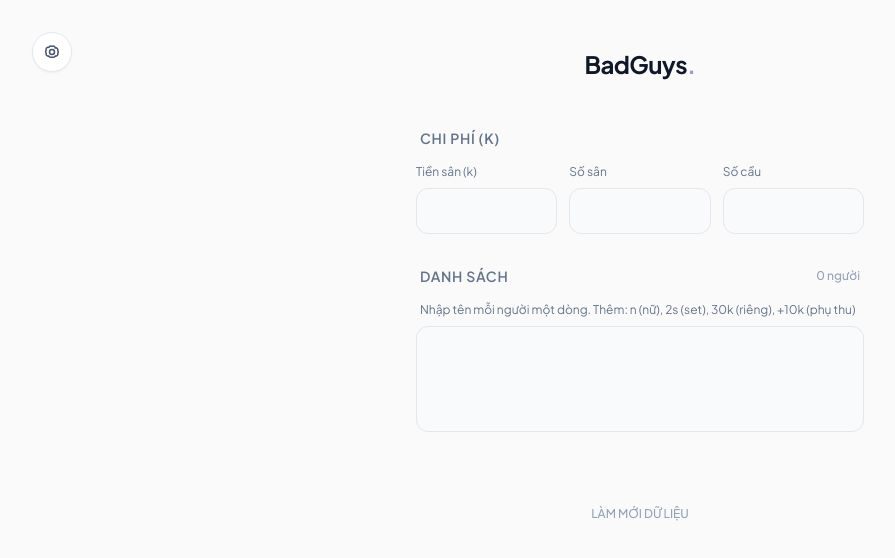
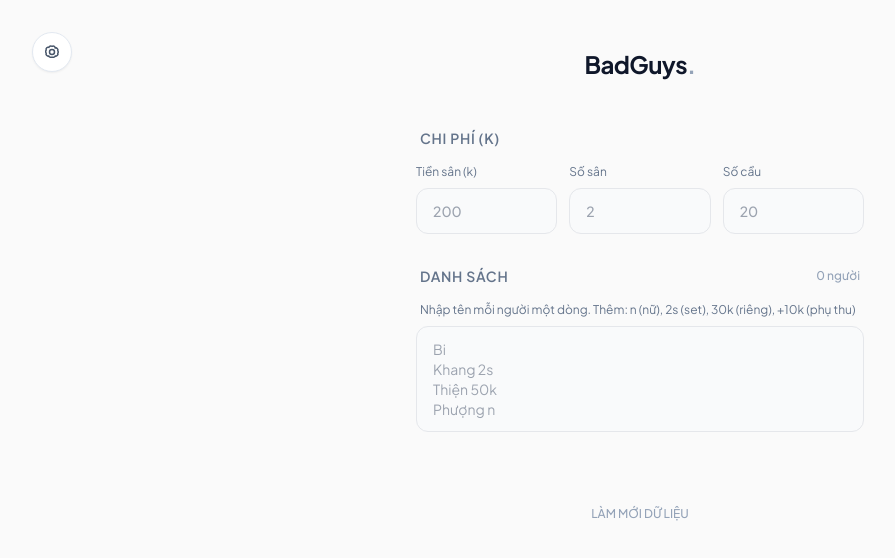
Before and after one commit to hoanganhlark/badguys, a React (Vite) app: page / in a window 1280 px wide. Shown: the top 558 px of the page, without its empty margins (0-895 px from the left). Built offline with nearby package versions, Linux system fonts and the light colour scheme; no server answers.

Commit message:
Add placeholders to inputs and fix CHI PHÍ label whitespace
Agent-Logs-Url: https://github.com/hoanganhlark/badguys/sessions/0bcaf6fc-1bc0-4c80-8d4b-1cca842c8e6e

Co-authored-by: hoanganhlark <64264146+hoanganhlark@users.noreply.github.com>

```diff
--- a/src/components/ExpensesSection.tsx
+++ b/src/components/ExpensesSection.tsx
@@ -19,9 +19,7 @@ export default function ExpensesSection({
 }: Props) {
   return (
     <section className="mb-8">
-      <h2 className="text-sm font-semibold text-slate-500 mb-4 px-1 uppercase tracking-wider">
-        Chi phí (k)
-      </h2>
+      <h2 className="text-sm font-semibold text-slate-500 mb-4 px-1 uppercase tracking-wider">Chi phí (k)</h2>
       <div
         className={`grid ${showCourtCount ? "grid-cols-3" : "grid-cols-2"} gap-3`}
       >
@@ -33,6 +31,7 @@ export default function ExpensesSection({
             type="number"
             id="courtFee"
             className="input-minimal px-4 py-3 text-sm font-medium w-full"
+            placeholder="200"
             value={courtFee}
             onChange={(e) => onCourtFeeChange(e.target.value)}
           />
@@ -46,6 +45,7 @@ export default function ExpensesSection({
               type="number"
               id="courtCount"
               className="input-minimal px-4 py-3 text-sm font-medium w-full"
+              placeholder="2"
               value={courtCount}
               min={0}
               onChange={(e) => onCourtCountChange(e.target.value)}
@@ -60,6 +60,7 @@ export default function ExpensesSection({
             type="number"
             id="shuttleCount"
             className="input-minimal px-4 py-3 text-sm font-medium w-full"
+            placeholder="20"
             value={shuttleCount}
             onChange={(e) => onShuttleCountChange(e.target.value)}
           />
--- a/src/components/PlayersSection.tsx
+++ b/src/components/PlayersSection.tsx
@@ -53,6 +53,7 @@ export default function PlayersSection({
         id="bulkInput"
         rows={4}
         className="input-minimal w-full px-4 py-3 text-sm mb-4 resize-none"
+        placeholder={"Bi\nKhang 2s\nThiện 50k\nPhượng n"}
         value={bulkInput}
         onChange={(e) => onBulkInputChange(e.target.value)}
       />
```
